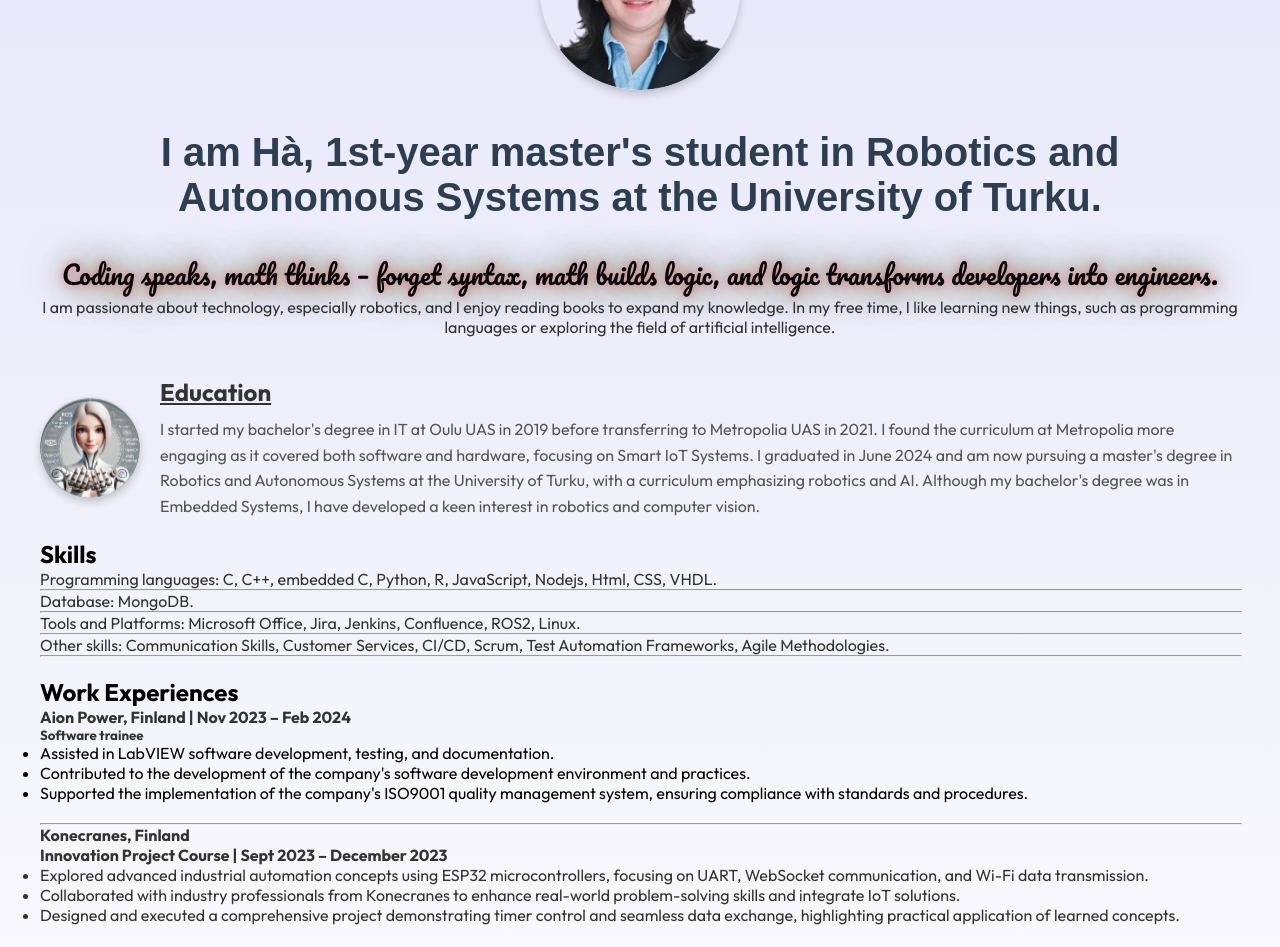
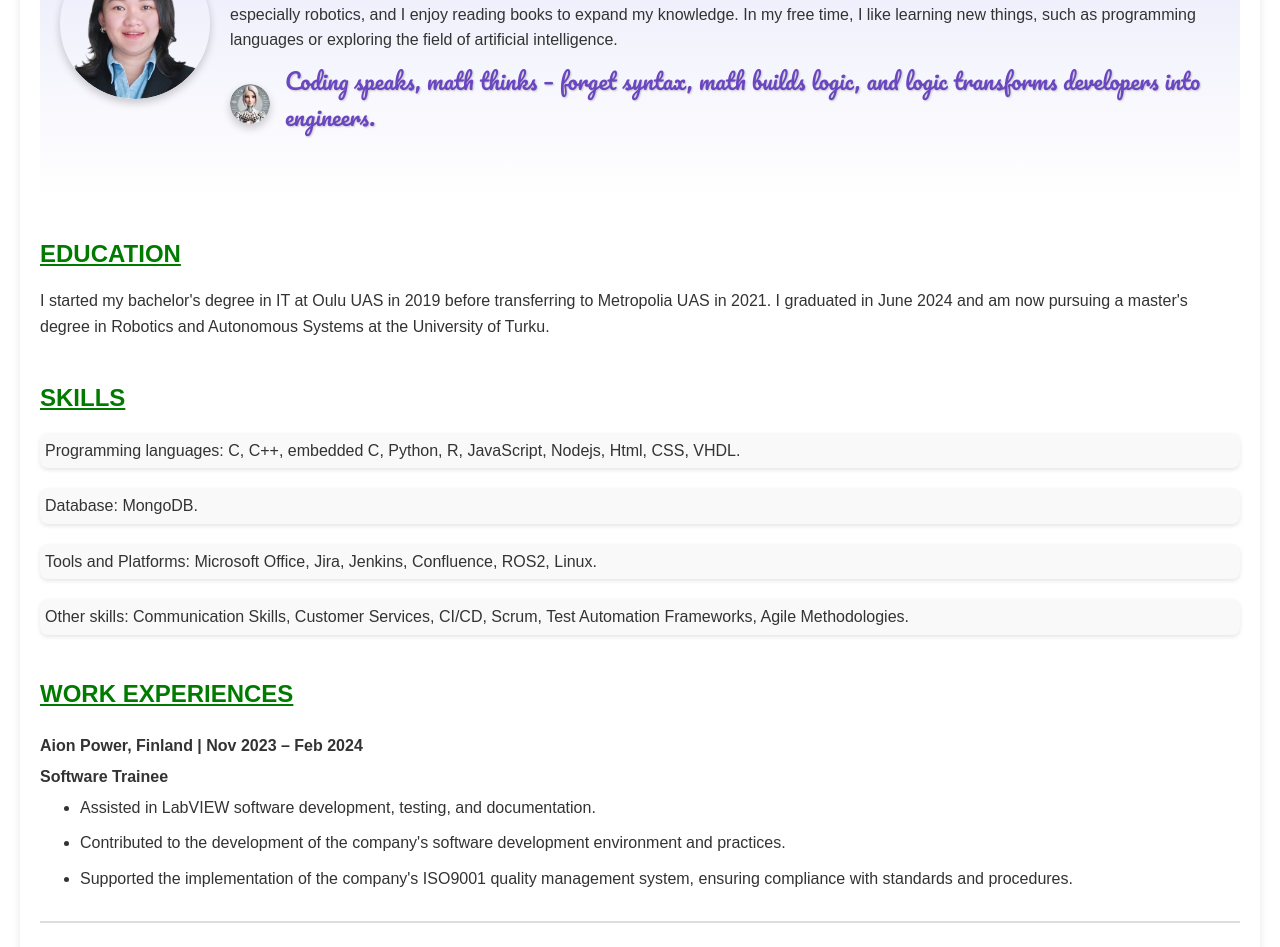
Before and after one commit to khanhhado1208/ha-portfolio, a React (Vite) app: page / in a window 1280 px wide. Shown: the part 260-1207 px from the top of the page. Built offline with nearby package versions, Linux system fonts and the light colour scheme; a web font is replaced by a local one.

Commit message:
update styles for hero

```diff
--- a/src/Components/Contact/Contact.css
+++ b/src/Components/Contact/Contact.css
@@ -10,6 +10,8 @@
     box-shadow: 0 4px 8px rgba(0, 0, 0, 0.2);
     margin: 0 auto;
     max-width: 1200px;
+    padding-top: 30px;
+    margin-top: 20px;
   }
 
   body {
--- a/src/Components/Hero/Hero.css
+++ b/src/Components/Hero/Hero.css
@@ -1,85 +1,146 @@
+/* General Styles */
+body {
+  font-family: Arial, sans-serif;
+  background-color: linear-gradient(180deg, #e6e6fa, #f8f9fc);
+  margin: 0;
+  padding: 0;
+  color: #333;
+  line-height: 1.6;
+}
+
+.container {
+  max-width: 1200px;
+  margin: 0 auto;
+  padding: 20px;
+  background: #fff;
+  border-radius: 8px;
+  box-shadow: 0 4px 8px rgba(0, 0, 0, 0.1);
+}
+
+/* Hero Section */
 .hero {
   display: flex;
-  flex-direction: column;
+  align-items: center;
   gap: 20px;
-  padding: 40px;
-  background: linear-gradient(to bottom, #e6e6fa, #fdfdfd);
+  padding: 40px 20px 30px;
+  border-radius: 8px;
+  background: linear-gradient(to bottom, #e6e6fa, #ffffff);
+  padding-bottom: 50px;
+  margin-bottom: 10px;
 }
 
-.hero-image {
-  display: flex;
-  justify-content: center;
-  margin-bottom: 20px;
-}
-
-.slogan {
-  font-family: "Pacifico", cursive;
-  font-size: 0rem;
-}
-.slogan {
-  font-family: 'Pacifico', cursive;
-  font-style: normal;
-  background: linear-gradient(to right, rgb(201, 82, 181), #1f1f1e);
-  -webkit-background-clip: text;
-  color: transparent;
-}
-
-.slogan {
-  font-family: 'Pacifico', cursive;
-  font-size: 1.6rem;
-  color: #060606;
-  text-shadow: 0 0 20px #aabe5d, 0 0 10px rgb(232, 84, 180), 0 0 40px #514f50;
-}
-
-.profile-img {
-  width: 200px;
-  height: auto;
+.hero-image img {
+  width: 150px;
+  height: 150px;
   border-radius: 50%;
   box-shadow: 0 4px 8px rgba(0, 0, 0, 0.2);
 }
 
 .hero-content {
-  text-align: center;
+  display: flex;
+  flex-direction: column;
+  align-items: flex-start;
+}
+
+.hero-content h2 {
+  text-decoration: none;
+  font-size: 2rem;
+  font-weight: bold;
+  margin-bottom: 10px;
+
+}
+
+.hero-content p {
+  margin-bottom: 10px;
+}
+
+.slogan-container {
+  display: flex;
+  align-items: center;
+  gap: 15px;
+}
+
+.slogan {
+  font-family: 'Pacifico', cursive;
+  font-size: 1.4rem;
+  color: #6b46c1;
+  text-shadow: 1px 1px 2px rgba(0, 0, 0, 0.2);
+}
+
+.floating-img {
+  width: 40px;
+  height: 40px;
+  border-radius: 50%;
+  object-fit: cover;
+  box-shadow: 0 4px 8px rgba(0, 0, 0, 0.2);
+}
+
+/* Sections */
+.section {
+  margin-top: 40px;
+}
+
+.section-content {
+  margin-left: 0;
+  padding-left: 0;
+}
+
+h2 {
+  font-size: 1.5rem;
+  color: #007b00;
+  text-transform: uppercase;
+  margin-bottom: 10px;
+  display: inline-block;
+  padding-bottom: 5px;
+  border-bottom: none;
+}
+
+p {
   margin-bottom: 20px;
 }
 
-.hero-education {
-  display: flex;
-  align-items: center;
+ul {
+  margin: 0;
+  padding-left: 40px;
+  list-style-type: disc;
+}
+
+ul li {
+  margin-bottom: 10px;
+  line-height: 1.6;
+}
+
+/* Work Experiences */
+.work-experience {
+  margin-bottom: 30px;
+}
+
+.work-experience h4 {
+  font-size: 1.rem;
+  font-weight: bold;
+  margin: 5px 0;
+}
+
+.divider {
+  border: none;
+  border-top: 2px solid #ddd;
+  margin: 20px 0;
+  width: 100%;
+}
+
+/* Skills */
+.about-skills {
+  display: grid;
+  grid-template-columns: 1fr;
   gap: 20px;
 }
 
-.floating-img {
-  width: 100px;
-  height: 100px;
-  border-radius: 50%;
-  box-shadow: 0 4px 8px rgba(0, 0, 0, 0.2);
-  animation: float 3s ease-in-out infinite;
-  object-fit: cover;
+.about-skill {
+  display: grid;
+  grid-template-columns: repeat(auto-fit, minmax(250px, 1fr));
+  gap: 20px;
+  background: #f9f9f9;
+  padding: 5px;
+  border-radius: 8px;
+  box-shadow: 0 2px 4px rgba(0, 0, 0, 0.1);
 }
-
-
-@keyframes float {
-
-  0%,
-  100% {
-    transform: translateY(0);
-  }
-
-  50% {
-    transform: translateY(-10px);
-  }
-}
-
-.hero-education h2 {
-  font-size: 24px;
-  color: #333;
-  margin-bottom: 10px;
-  text-decoration: underline;
-}
-
-.hero-education p {
-  font-size: 16px;
-  color: #555;
-  line-height: 1.6;
-}
--- a/src/Components/Hero/Hero.jsx
+++ b/src/Components/Hero/Hero.jsx
@@ -5,74 +5,75 @@ import heroImg from "../../assets/heroImg.png";
 
 function Hero() {
   return (
+    <div className="container">
+      {/* Hero Section */}
       <div className="hero">
-      {/* Profile Section */}
         <div className="hero-image">
           <img src={profile} alt="Profile" className="profile-img" />
         </div>
-
-      {/* About Section */}
         <div className="hero-content">
-        <h1>
-          I am Hà, 1st-year master's student in Robotics and Autonomous Systems at
-          the University of Turku.
-        </h1>
+          <h2>
+            HÀ ĐỖ
+          </h2>
+          <p>
+            I am Hà, 1st-year master's student in Robotics and Autonomous Systems at the University of Turku. I am passionate about technology, especially robotics, and I enjoy reading books to
+            expand my knowledge. In my free time, I like learning new things, such as programming
+            languages or exploring the field of artificial intelligence.
+          </p>
+          <div className="slogan-container">
+            <img src={heroImg} alt="Hero Image" className="floating-img" />
             <p className="slogan">
               Coding speaks, math thinks – forget syntax, math builds logic, and logic transforms developers into engineers.
             </p>
-        <p>
-          I am passionate about technology, especially robotics, and I enjoy reading books to
-          expand my knowledge. In my free time, I like learning new things, such as programming
-          languages or exploring the field of artificial intelligence.
-        </p>
+          </div>
+
+        </div>
       </div>
 
       {/* Education Section */}
-      <div className="hero-education">
-        <img src={heroImg} alt="Hero Image" className="floating-img" />
-        <div>
-          <h2>Education</h2>
+      <div className="section">
+        <div className="section-content">
+          <h2><u>Education</u></h2>
           <p>
-            I started my bachelor's degree in IT at Oulu UAS in 2019 before transferring to Metropolia UAS in 2021. I found the curriculum at Metropolia more engaging as it covered both software and hardware, focusing on Smart IoT Systems. I graduated in June 2024 and am now pursuing a master's degree in Robotics and Autonomous Systems at the University of Turku, with a curriculum emphasizing robotics and AI. Although my bachelor's degree was in Embedded Systems, I have developed a keen interest in robotics and computer vision.
+            I started my bachelor's degree in IT at Oulu UAS in 2019 before transferring to Metropolia UAS in 2021.
+            I graduated in June 2024 and am now pursuing a master's degree in Robotics and Autonomous Systems at
+            the University of Turku.
           </p>
         </div>
       </div>
 
       {/* Skills Section */}
-      <div>
-        <h2>Skills</h2>
+      <div className="section">
+        <div className="section-content">
+          <h2><u>Skills</u></h2>
           <div className="about-skills">
-          <div className="about-skill">
-            <p>Programming languages: C, C++, embedded C, Python, R, JavaScript, Nodejs, Html, CSS, VHDL.</p> <hr style={{ width: "100%" }} />
-          </div>
-          <div className="about-skill">
-            <p>Database: MongoDB.</p> <hr style={{ width: "100%" }} />
-          </div>
-          <div className="about-skill">
-            <p>Tools and Platforms: Microsoft Office, Jira, Jenkins, Confluence, ROS2, Linux.</p> <hr style={{ width: "100%" }} />
-          </div>
-          <div className="about-skill">
-            <p>Other skills: Communication Skills, Customer Services, CI/CD, Scrum,
-            Test Automation Frameworks, Agile Methodologies.</p> <hr style={{ width: "100%" }} />
+            <div className="about-skill">Programming languages: C, C++, embedded C, Python, R, JavaScript, Nodejs, Html, CSS, VHDL.</div>
+            <div className="about-skill">Database: MongoDB.</div>
+            <div className="about-skill">Tools and Platforms: Microsoft Office, Jira, Jenkins, Confluence, ROS2, Linux.</div>
+            <div className="about-skill">Other skills: Communication Skills, Customer Services, CI/CD, Scrum, Test Automation Frameworks, Agile Methodologies.</div>
           </div>
         </div>
       </div>
 
       {/* Work Experiences Section */}
-      <div>
-        <h2>Work Experiences</h2>
-        <p>
+      <div className="section">
+        <div className="section-content">
+          <h2><u>Work Experiences</u></h2>
+
+          {/* Aion Power */}
+          <div className="work-experience">
             <h4>Aion Power, Finland | Nov 2023 – Feb 2024</h4>
-        <h5> Software trainee</h5>
-        </p>
+            <h4>Software Trainee</h4>
             <ul>
               <li>Assisted in LabVIEW software development, testing, and documentation.</li>
               <li>Contributed to the development of the company's software development environment and practices.</li>
               <li>Supported the implementation of the company's ISO9001 quality management system, ensuring compliance with standards and procedures.</li>
             </ul>
-        <br/>
-        <hr style={{ width: "100%" }} />
-        <p>
+          </div>
+          {/* Horizontal Line */}
+          <hr className="divider" />
+          {/* Konecranes */}
+          <div className="work-experience">
             <h4>Konecranes, Finland</h4>
             <h4>Innovation Project Course | Sept 2023 – December 2023</h4>
             <ul>
@@ -80,28 +81,27 @@ function Hero() {
               <li>Collaborated with industry professionals from Konecranes to enhance real-world problem-solving skills and integrate IoT solutions.</li>
               <li>Designed and executed a comprehensive project demonstrating timer control and seamless data exchange, highlighting practical application of learned concepts.</li>
             </ul>
-        </p>
-        <br/>
-        <p>
             <h4>Software designer – summer trainee May 2023 – August 2023</h4>
             <ul>
               <li>Software development of embedded crane control system board.</li>
-          <li>Software testing of the control board in system and integration testing levels.</li>
               <li>Software documentation.</li>
               <li>Developing software for a safety-critical control system using embedded C within an agile international team.</li>
               <li>Enthusiastic entry-level embedded systems engineer with a foundation in memory management and testing methodologies for microcontroller units (MCUs) like STM32 F2 and F4. Demonstrated understanding in detecting memory leaks and supporting MCU platform upgradability. Proficient in manual and automated testing techniques, with a keen focus on crane simulator and real crane applications.</li>
             </ul>
-        </p>
           </div>
-
+        </div>
+      </div>
       {/* Projects Section */}
-      <div>
-        <h2>Projects</h2>
+      <div className="section">
+        <div className="section-content">
+          <h2><u>Projects</u></h2>
           <p>
             In my free time, I enjoy exploring new technologies to enhance my skills. Currently, I am learning ROS2 with C++ and working on a small project to deepen my understanding. Additionally, I have taken minor courses in data analysis, as I am particularly interested in AI, machine learning, and computer vision, which can be applied to robotics to make robots smarter and more human-friendly.
           </p>
         </div>
       </div>
+    </div>
+
   );
 }
 
--- a/src/Pages/Blog/Blog.css
+++ b/src/Pages/Blog/Blog.css
@@ -2,6 +2,7 @@
     padding: 20px;
     max-width: 1200px;
     margin: 0 auto;
+    background: linear-gradient(180deg, #e6e6fa, #fdfdfd);
   }
 
   .blog-list {
@@ -49,3 +50,6 @@
   .read-more:hover {
     text-decoration: underline;
   }
+  .body{
+    background: linear-gradient(180deg, #e6e6fa, #fdfdfd);
+  }
```
Lines whose indentation alone changed are shown as unchanged.
